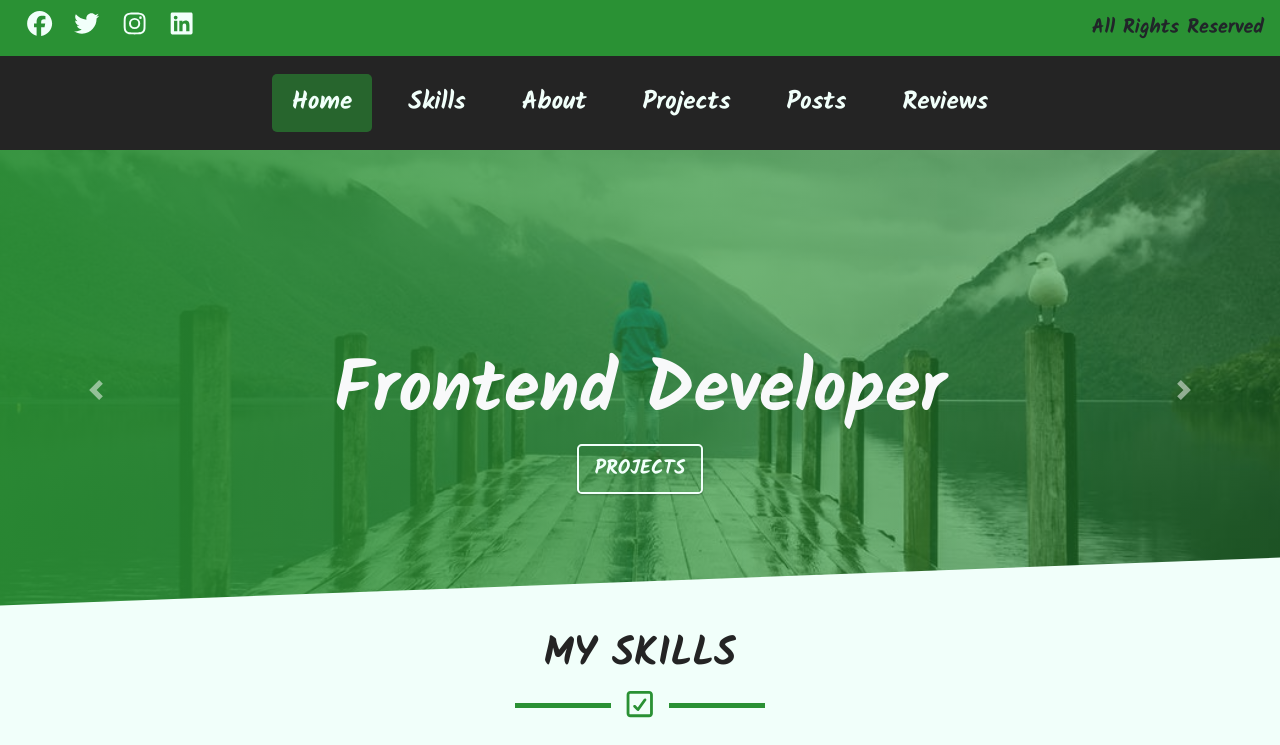
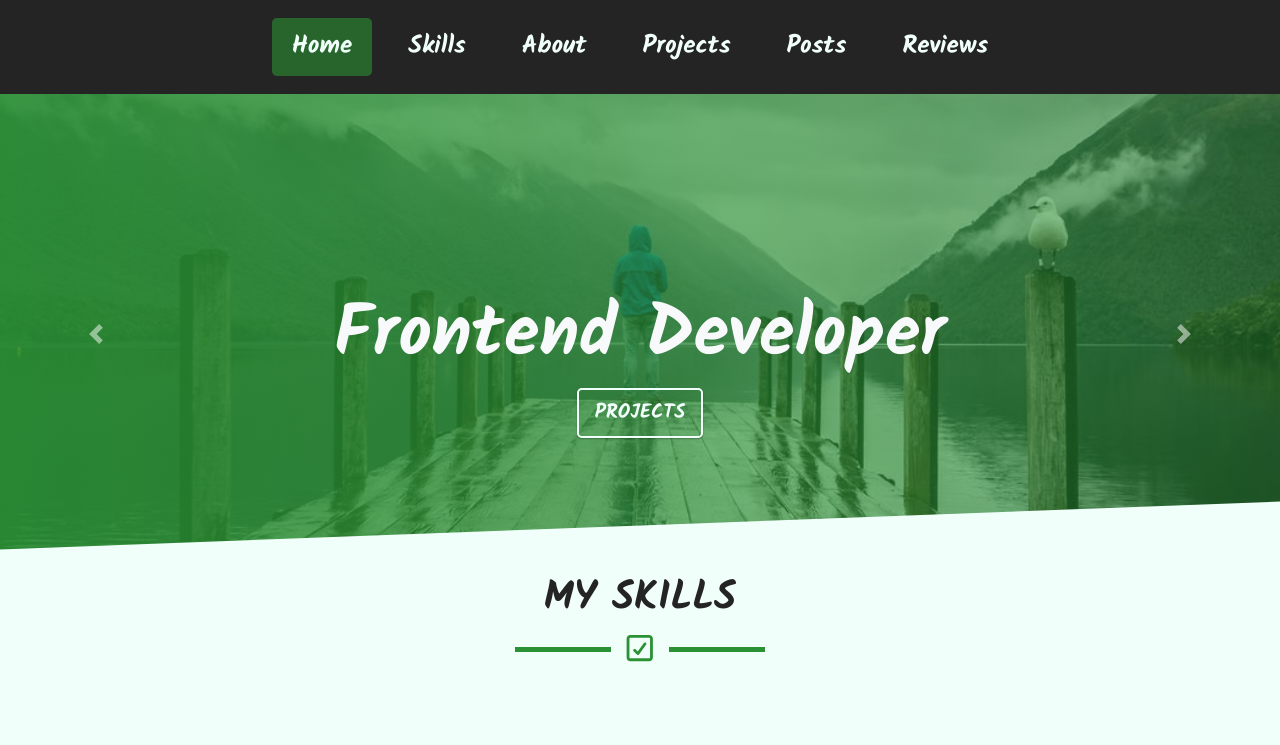
Before and after one commit to Krzyzu84/PortfolioSite, a plain HTML site: page index.html in a window 1280 px wide. Shown: the top 745 px of the page. Drawn offline with nearby package versions, Linux system fonts and the light colour scheme.

Commit message:
deleted some icons

```diff
--- a/index.html
+++ b/index.html
@@ -27,19 +27,6 @@
   </head>
 
   <body style="overflow-x: hidden;">
-    <div class="container-fluid icon-top py-2 px-3">
-      <div class="row">
-        <div class="col d-flex justify-content-between align-items-baseline">
-          <div class="top-icons">
-            <a href="#" class="mx-2"><i class="fab fa-facebook"></i></a
-            ><a href="#" class="mx-2"><i class="fab fa-twitter"></i></a
-            ><a href="#" class="mx-2"><i class="fab fa-instagram"></i></a
-            ><a href="#" class="mx-2"><i class="fab fa-linkedin"></i></a>
-          </div>
-          <h5 class="text-capitalize">all rights reserved</h5>
-        </div>
-      </div>
-    </div>
     <header id="header">
       <nav id="navbar" class="navbar navbar-expand-lg">
         <button
```
